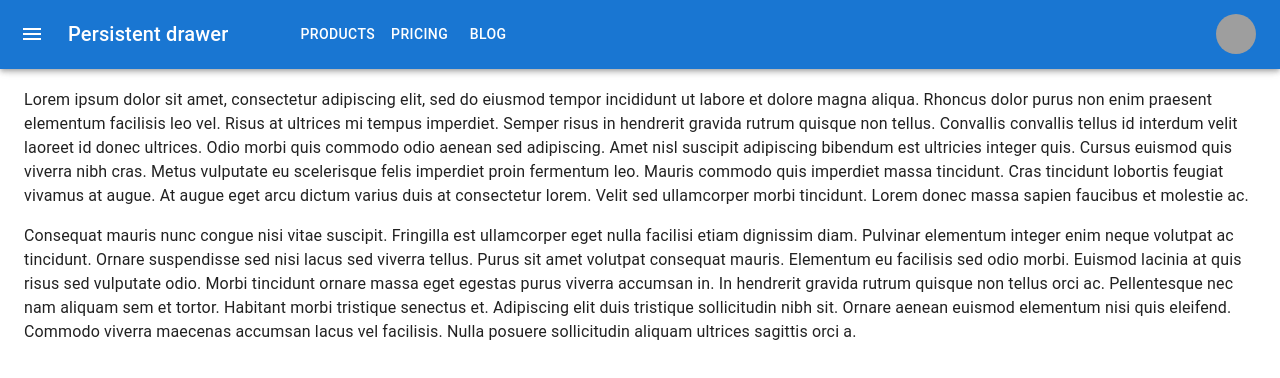
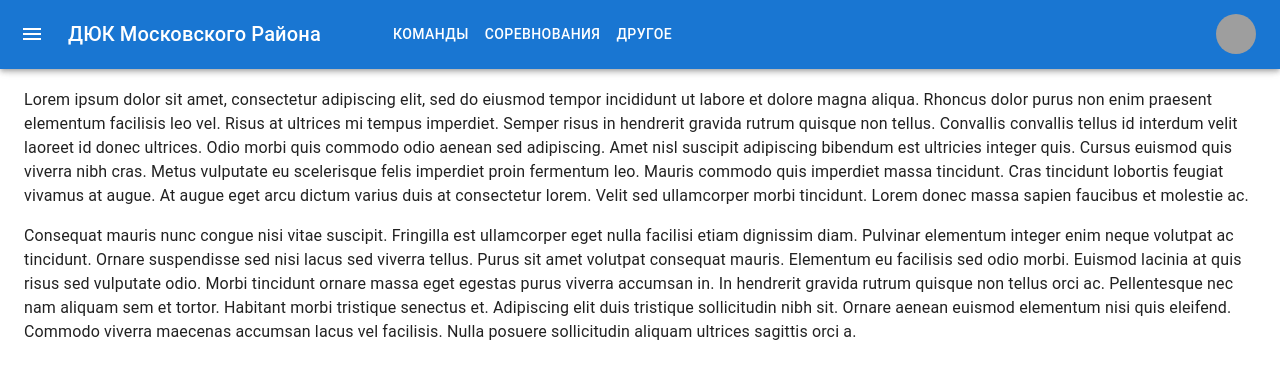
Before and after one commit to dm-93/react-client, a React (Create React App) app: page / in a window 1280 px wide. Shown: the top 378 px of the page. Built offline with nearby package versions, Linux system fonts and the light colour scheme; grey boxes are pictures that could not be loaded.

Commit message:
Header separated from Navbar

```diff
--- a/src/header/Header.jsx
+++ b/src/header/Header.jsx
@@ -1,34 +1,44 @@
 import * as React from 'react';
-import AppBar from '@mui/material/AppBar';
 import Box from '@mui/material/Box';
 import Toolbar from '@mui/material/Toolbar';
 import IconButton from '@mui/material/IconButton';
 import Typography from '@mui/material/Typography';
 import Menu from '@mui/material/Menu';
 import MenuIcon from '@mui/icons-material/Menu';
-import Container from '@mui/material/Container';
 import Avatar from '@mui/material/Avatar';
 import Button from '@mui/material/Button';
 import Tooltip from '@mui/material/Tooltip';
 import MenuItem from '@mui/material/MenuItem';
-import AdbIcon from '@mui/icons-material/Adb';
+import MuiAppBar from "@mui/material/AppBar";
+import { styled } from "@mui/material/styles";
 
-const pages = ['Products', 'Pricing', 'Blog'];
-const settings = ['Profile', 'Account', 'Dashboard', 'Logout'];
+const pages = ["Команды", "Соревнования", "Другое"];
+const settings = ['Профиль', 'Акаунт', 'Статистика', 'Выйти'];
+const drawerWidth = 240;
 
-function Header() {
-  const [anchorElNav, setAnchorElNav] = React.useState(null);
+const AppBar = styled(MuiAppBar, {
+  shouldForwardProp: (prop) => prop !== "open",
+})(({ theme, open }) => ({
+  transition: theme.transitions.create(["margin", "width"], {
+    easing: theme.transitions.easing.sharp,
+    duration: theme.transitions.duration.leavingScreen,
+  }),
+  ...(open && {
+    width: `calc(100% - ${drawerWidth}px)`,
+    marginLeft: `${drawerWidth}px`,
+    transition: theme.transitions.create(["margin", "width"], {
+      easing: theme.transitions.easing.easeOut,
+      duration: theme.transitions.duration.enteringScreen,
+    }),
+  }),
+}));
+
+function Header({open, handleDrawerOpen }) {
+
   const [anchorElUser, setAnchorElUser] = React.useState(null);
 
-  const handleOpenNavMenu = (event) => {
-    setAnchorElNav(event.currentTarget);
-  };
   const handleOpenUserMenu = (event) => {
     setAnchorElUser(event.currentTarget);
-  };
-
-  const handleCloseNavMenu = () => {
-    setAnchorElNav(null);
   };
 
   const handleCloseUserMenu = () => {
@@ -36,58 +46,48 @@ function Header() {
   };
 
   return (
-    <AppBar position="static">
-      <Container maxWidth="xl">
-        <Toolbar disableGutters>
-          <AdbIcon sx={{ display: { xs: 'none', md: 'flex' }, mr: 1 }} />
-          <Typography
-            variant="h6"
-            noWrap
-            component="a"
-            href="#app-bar-with-responsive-menu"
-            sx={{
-              mr: 2,
-              display: { xs: 'none', md: 'flex' },
-              fontFamily: 'monospace',
-              fontWeight: 700,
-              letterSpacing: '.3rem',
-              color: 'inherit',
-              textDecoration: 'none',
-            }}
+    <AppBar position="fixed" open={open}>
+        <Toolbar>
+          <IconButton
+            color="inherit"
+            aria-label="open drawer"
+            onClick={handleDrawerOpen}
+            edge="start"
+            sx={{ mr: 2, ...(open && { display: "none" }) }}
           >
-            LOGO
+            <MenuIcon />
+          </IconButton>
+          <Typography variant="h6" noWrap component="div">
+            ДЮК Московского Района
           </Typography>
-
-          <Box sx={{ flexGrow: 1, display: { xs: 'none', md: 'flex' } }}>
+          <Box sx={{ flexGrow: 1, display: { xs: "none", md: "flex" }, ml: 8 }}>
             {pages.map((page) => (
               <Button
                 key={page}
-                onClick={handleCloseNavMenu}
-                sx={{ my: 2, color: 'white', display: 'block' }}
+                sx={{ my: 2, color: "white", display: "block" }}
               >
                 {page}
               </Button>
             ))}
           </Box>
-
           <Box sx={{ flexGrow: 0 }}>
-            <Tooltip title="Open settings">
+            <Tooltip title="Открыть настройки">
               <IconButton onClick={handleOpenUserMenu} sx={{ p: 0 }}>
                 <Avatar alt="Remy Sharp" src="/static/images/avatar/2.jpg" />
               </IconButton>
             </Tooltip>
             <Menu
-              sx={{ mt: '45px' }}
+              sx={{ mt: "45px" }}
               id="menu-appbar"
               anchorEl={anchorElUser}
               anchorOrigin={{
-                vertical: 'top',
-                horizontal: 'right',
+                vertical: "top",
+                horizontal: "right",
               }}
               keepMounted
               transformOrigin={{
-                vertical: 'top',
-                horizontal: 'right',
+                vertical: "top",
+                horizontal: "right",
               }}
               open={Boolean(anchorElUser)}
               onClose={handleCloseUserMenu}
@@ -100,8 +100,7 @@ function Header() {
             </Menu>
           </Box>
         </Toolbar>
-      </Container>
-    </AppBar>
+      </AppBar>
   );
 }
 export default Header;
--- a/src/navbar/Navbar.jsx
+++ b/src/navbar/Navbar.jsx
@@ -3,13 +3,10 @@ import { styled, useTheme } from "@mui/material/styles";
 import Box from "@mui/material/Box";
 import Drawer from "@mui/material/Drawer";
 import CssBaseline from "@mui/material/CssBaseline";
-import MuiAppBar from "@mui/material/AppBar";
-import Toolbar from "@mui/material/Toolbar";
 import List from "@mui/material/List";
 import Typography from "@mui/material/Typography";
 import Divider from "@mui/material/Divider";
 import IconButton from "@mui/material/IconButton";
-import MenuIcon from "@mui/icons-material/Menu";
 import ChevronLeftIcon from "@mui/icons-material/ChevronLeft";
 import ChevronRightIcon from "@mui/icons-material/ChevronRight";
 import ListItem from "@mui/material/ListItem";
@@ -18,11 +15,7 @@ import ListItemIcon from "@mui/material/ListItemIcon";
 import ListItemText from "@mui/material/ListItemText";
 import InboxIcon from "@mui/icons-material/MoveToInbox";
 import MailIcon from "@mui/icons-material/Mail";
-import Button from "@mui/material/Button";
-import Tooltip from "@mui/material/Tooltip";
-import Avatar from "@mui/material/Avatar";
-import Menu from "@mui/material/Menu";
-import MenuItem from "@mui/material/MenuItem";
+import Header from "../header/Header";
 
 const drawerWidth = 240;
 
@@ -45,23 +38,6 @@ const Main = styled("main", { shouldForwardProp: (prop) => prop !== "open" })(
   })
 );
 
-const AppBar = styled(MuiAppBar, {
-  shouldForwardProp: (prop) => prop !== "open",
-})(({ theme, open }) => ({
-  transition: theme.transitions.create(["margin", "width"], {
-    easing: theme.transitions.easing.sharp,
-    duration: theme.transitions.duration.leavingScreen,
-  }),
-  ...(open && {
-    width: `calc(100% - ${drawerWidth}px)`,
-    marginLeft: `${drawerWidth}px`,
-    transition: theme.transitions.create(["margin", "width"], {
-      easing: theme.transitions.easing.easeOut,
-      duration: theme.transitions.duration.enteringScreen,
-    }),
-  }),
-}));
-
 const DrawerHeader = styled("div")(({ theme }) => ({
   display: "flex",
   alignItems: "center",
@@ -71,21 +47,9 @@ const DrawerHeader = styled("div")(({ theme }) => ({
   justifyContent: "flex-end",
 }));
 
-const pages = ["Products", "Pricing", "Blog"];
-const settings = ['Profile', 'Account', 'Dashboard', 'Logout'];
-
 export default function Navbar() {
   const theme = useTheme();
   const [open, setOpen] = React.useState(false);
-  const [anchorElUser, setAnchorElUser] = React.useState(null);
-
-  const handleOpenUserMenu = (event) => {
-    setAnchorElUser(event.currentTarget);
-  };
-
-  const handleCloseUserMenu = () => {
-    setAnchorElUser(null);
-  };
 
   const handleDrawerOpen = () => {
     setOpen(true);
@@ -98,61 +62,7 @@ export default function Navbar() {
   return (
     <Box sx={{ display: "flex" }}>
       <CssBaseline />
-      <AppBar position="fixed" open={open}>
-        <Toolbar>
-          <IconButton
-            color="inherit"
-            aria-label="open drawer"
-            onClick={handleDrawerOpen}
-            edge="start"
-            sx={{ mr: 2, ...(open && { display: "none" }) }}
-          >
-            <MenuIcon />
-          </IconButton>
-          <Typography variant="h6" noWrap component="div">
-            Persistent drawer
-          </Typography>
-          <Box sx={{ flexGrow: 1, display: { xs: "none", md: "flex" }, ml: 8 }}>
-            {pages.map((page) => (
-              <Button
-                key={page}
-                sx={{ my: 2, color: "white", display: "block" }}
-              >
-                {page}
-              </Button>
-            ))}
-          </Box>
-          <Box sx={{ flexGrow: 0 }}>
-            <Tooltip title="Open settings">
-              <IconButton onClick={handleOpenUserMenu} sx={{ p: 0 }}>
-                <Avatar alt="Remy Sharp" src="/static/images/avatar/2.jpg" />
-              </IconButton>
-            </Tooltip>
-            <Menu
-              sx={{ mt: "45px" }}
-              id="menu-appbar"
-              anchorEl={anchorElUser}
-              anchorOrigin={{
-                vertical: "top",
-                horizontal: "right",
-              }}
-              keepMounted
-              transformOrigin={{
-                vertical: "top",
-                horizontal: "right",
-              }}
-              open={Boolean(anchorElUser)}
-              onClose={handleCloseUserMenu}
-            >
-              {settings.map((setting) => (
-                <MenuItem key={setting} onClick={handleCloseUserMenu}>
-                  <Typography textAlign="center">{setting}</Typography>
-                </MenuItem>
-              ))}
-            </Menu>
-          </Box>
-        </Toolbar>
-      </AppBar>
+      <Header open={open} handleDrawerOpen={handleDrawerOpen}/>
       <Drawer
         sx={{
           width: drawerWidth,
```
